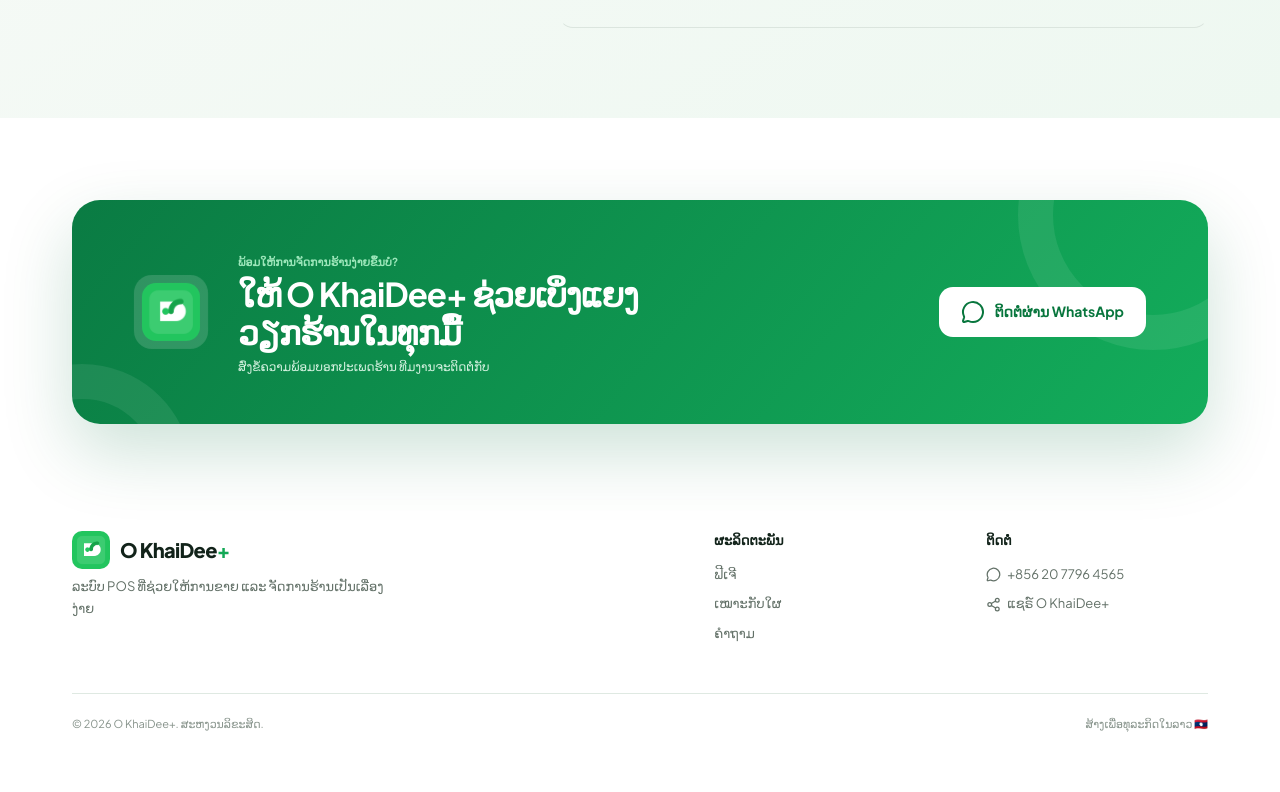
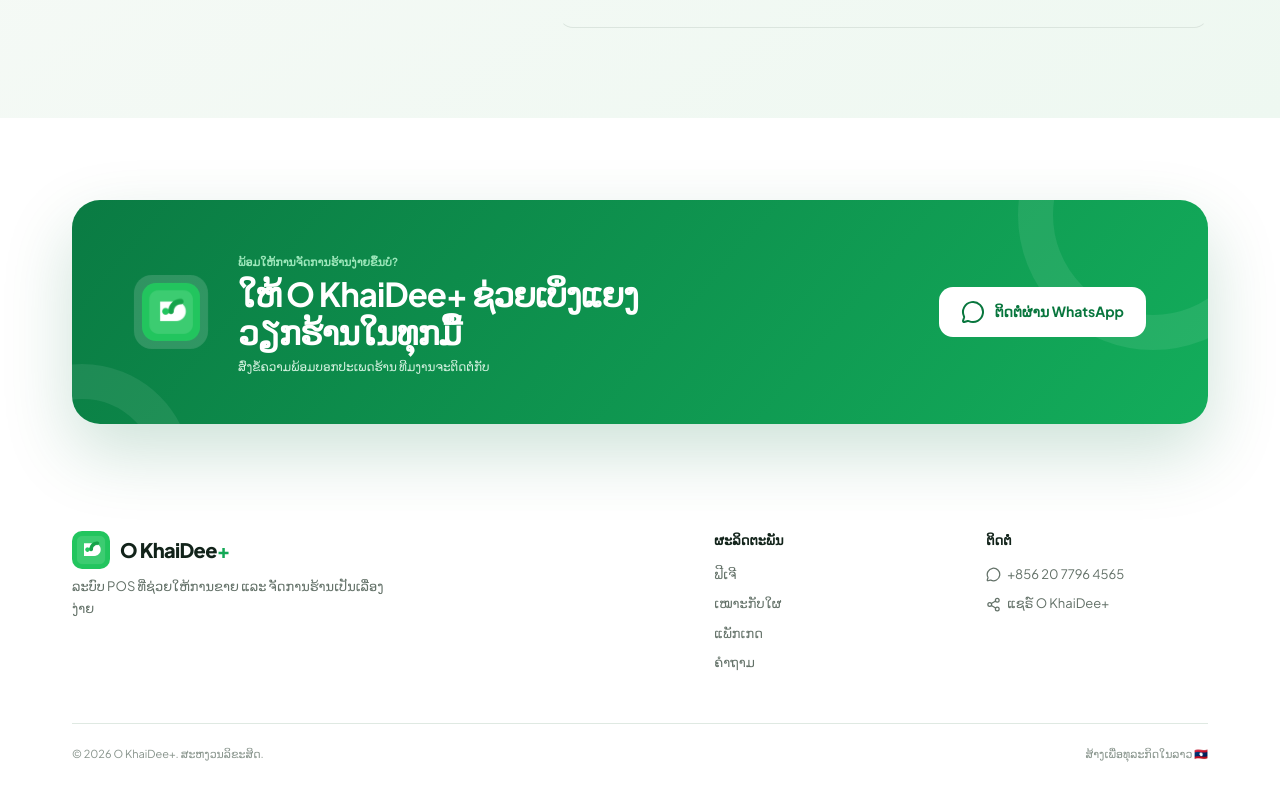
Before and after one commit to csblaos/express-turso, a Next.js app: page / in a window 1280 px wide. Shown: the part 5152-5944 px from the top of the page. Before the commit the page ends 5915 px from the top, so only its background shows below. Built offline with nearby package versions, Linux system fonts and the light colour scheme; a web font is replaced by a local one.

Commit message:
Add packages link to footer

```diff
--- a/app/page.tsx
+++ b/app/page.tsx
@@ -79,7 +79,7 @@
     <section className="section process-section" data-reveal><div className="center-heading"><span className="section-kicker">{t.processKicker}</span><h2>{t.processTitle[0]} <span>{t.processTitle[1]}</span></h2><p>{t.processLead}</p></div><div className="steps">{t.steps.map(([title,text],i)=><article style={{"--card-index":i} as React.CSSProperties} key={title}><div className="step-number">0{i+1}</div>{i<2&&<div className="step-line"/>}<h3>{title}</h3><p>{text}</p></article>)}</div></section>
     <section className="section faq-section" id="faq" data-reveal><div className="faq-intro"><span className="section-kicker">{t.faqKicker}</span><h2>{t.faqTitle[0]}<br/><span>{t.faqTitle[1]}</span></h2><p>{t.faqLead}</p><a className="text-link green-link" href={whatsappUrl} target="_blank" rel="noreferrer">{t.ask}<ArrowRight/></a></div><div className="faq-list">{t.faqs.map(([q,a],i)=><details key={q} open={i===0}><summary>{q}<span>+</span></summary><p>{a}</p></details>)}</div></section>
     <section className="cta-section" data-reveal><div className="cta-shape one"/><div className="cta-shape two"/><div className="cta-logo"><img src="/okhaidee-logo.png" alt=""/></div><div><span>{t.ctaTop}</span><h2>{t.ctaTitle[0]}<br/>{t.ctaTitle[1]}</h2><p>{t.ctaLead}</p></div><a className="button button-white" href={whatsappUrl} target="_blank" rel="noreferrer"><MessageCircle/>{t.ctaButton}</a></section>
-    <footer><div className="footer-brand"><a className="brand" href="#top"><img src="/okhaidee-logo.png" alt=""/><span>O KhaiDee<span>+</span></span></a><p>{t.footer}</p></div><div className="footer-links"><div><strong>{t.product}</strong><a href="#features">{t.nav[0]}</a><a href="#business">{t.nav[1]}</a><a href="#faq">{t.nav[2]}</a></div><div><strong>{t.contact}</strong><a href={whatsappUrl}><MessageCircle size={15}/>+856 20 7796 4565</a><a href="#top"><Share2 size={15}/>{t.share}</a></div></div><div className="footer-bottom"><span>© {new Date().getFullYear()} O KhaiDee+. {t.rights}.</span><span>{t.built}</span></div></footer>
+    <footer><div className="footer-brand"><a className="brand" href="#top"><img src="/okhaidee-logo.png" alt=""/><span>O KhaiDee<span>+</span></span></a><p>{t.footer}</p></div><div className="footer-links"><div><strong>{t.product}</strong><a href="#features">{t.nav[0]}</a><a href="#business">{t.nav[1]}</a><a href="#pricing">{packageLabel}</a><a href="#faq">{t.nav[2]}</a></div><div><strong>{t.contact}</strong><a href={whatsappUrl}><MessageCircle size={15}/>+856 20 7796 4565</a><a href="#top"><Share2 size={15}/>{t.share}</a></div></div><div className="footer-bottom"><span>© {new Date().getFullYear()} O KhaiDee+. {t.rights}.</span><span>{t.built}</span></div></footer>
     <a className="whatsapp-float" href={whatsappUrl} target="_blank" rel="noreferrer" aria-label={t.talk}><MessageCircle/><span>{t.talk}</span></a>
   </main>;
 }
```
